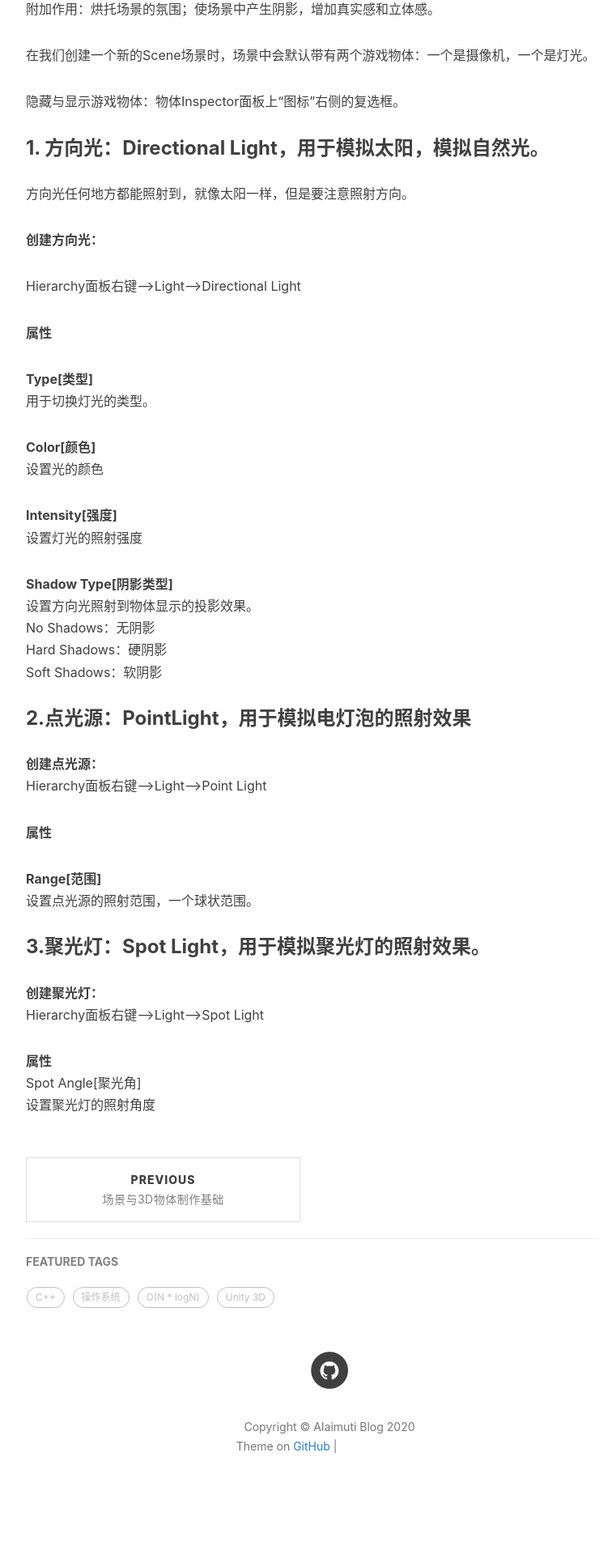
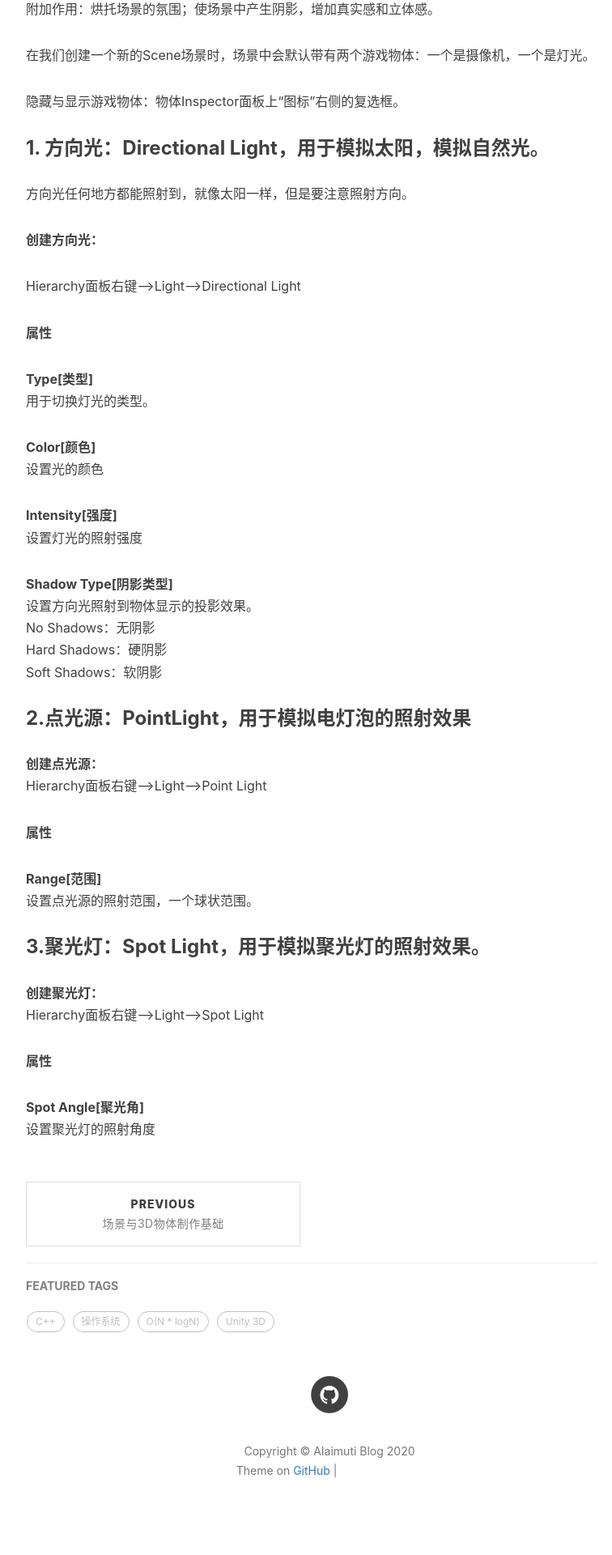
Before and after one commit to AIaimuti/aiaimuti.github.io, a Jekyll site: the page built from _posts/2020-4-4-Basic_components.md, in a window 1280 px wide. Shown: the part 1747-3667 px from the top of the page at 81% size, without its empty margins (233-989 px from the left). Built offline with Jekyll 4.4.1, drawn with Linux system fonts in a browser that asks for light colours; nearby versions of some CDN libraries; comment, search, counter and statistics services are not loaded; before the commit the page ends 3637 px from its top, so only the background shows below that; grey boxes are pictures that could not be loaded.

```diff
--- a/_posts/2020-4-4-Basic_components.md
+++ b/_posts/2020-4-4-Basic_components.md
@@ -97,5 +97,6 @@ Hierarchy面板右键-->Light-->Point Light
 Hierarchy面板右键-->Light-->Spot Light
 
 **属性**<br>
-Spot Angle[聚光角]<br>
+
+**Spot Angle[聚光角]**<br>
 设置聚光灯的照射角度
```
